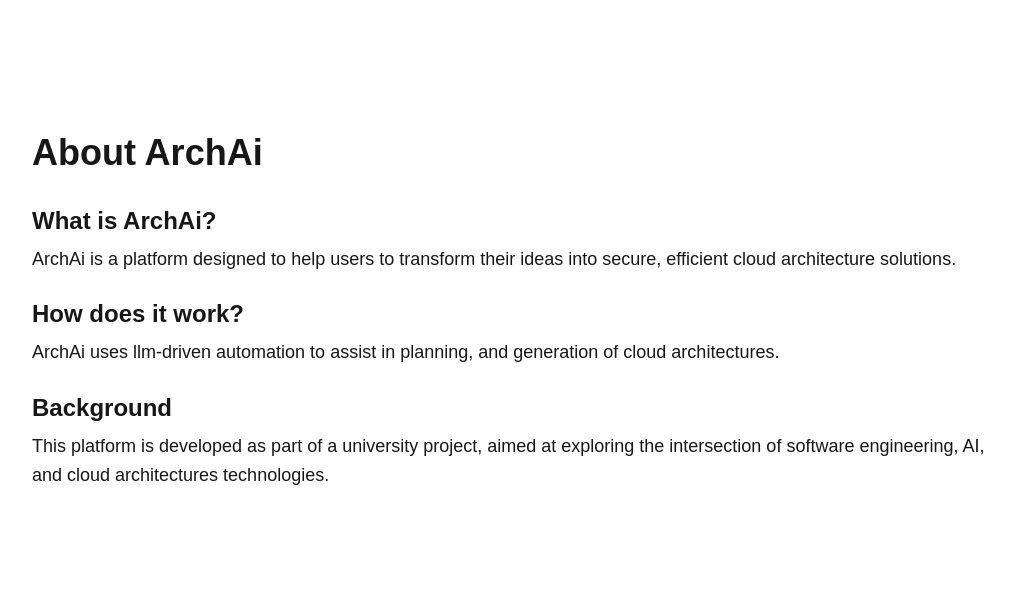
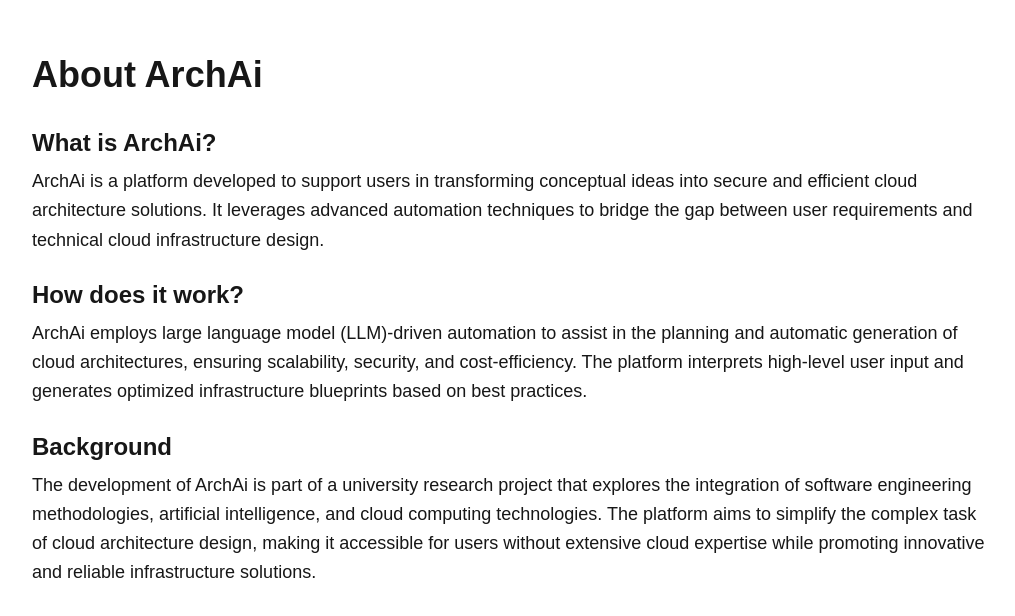
Before and after one commit to chrispl01/ArchAi, a Next.js app in the folder frontend/: page /about in a window 1280 px wide. Shown: the part 136-752 px from the top of the page, without its empty margins (128-1143 px from the left). Built offline with nearby package versions, Linux system fonts and the light colour scheme.

Commit message:
Update About Page

```diff
--- a/frontend/src/app/about/page.tsx
+++ b/frontend/src/app/about/page.tsx
@@ -1,11 +1,11 @@
 'use client';
-import BackButton from "@/components/BackButton";
+import BackButton from '@/components/BackButton';
 
 export default function About() {
   return (
     <div className="flex-col flex justify-center w-full min-h-[80vh] text-left px-4 sm:px-4 md:px-8 lg:px-24 xl:px-32 animate-slide-in-right-to-left">
       <div className="my-10">
-        <BackButton/>
+        <BackButton />
       </div>
 
       <h1 className="text-3xl sm:text-4xl font-bold mb-8 text-left">
@@ -16,8 +16,11 @@
           What is ArchAi?
         </h2>
         <p className="text-base sm:text-lg leading-relaxed">
-          ArchAi is a platform designed to help users to transform their ideas
-          into secure, efficient cloud architecture solutions.
+          ArchAi is a platform developed to support users in transforming
+          conceptual ideas into secure and efficient cloud architecture
+          solutions. It leverages advanced automation techniques to bridge the
+          gap between user requirements and technical cloud infrastructure
+          design.
         </p>
       </section>
 
@@ -26,8 +29,11 @@
           How does it work?
         </h2>
         <p className="text-base sm:text-lg leading-relaxed">
-          ArchAi uses llm-driven automation to assist in planning, and
-          generation of cloud architectures.
+          ArchAi employs large language model (LLM)-driven automation to assist
+          in the planning and automatic generation of cloud architectures,
+          ensuring scalability, security, and cost-efficiency. The platform
+          interprets high-level user input and generates optimized
+          infrastructure blueprints based on best practices.
         </p>
       </section>
 
@@ -36,9 +42,13 @@
           Background
         </h2>
         <p className="text-base sm:text-lg leading-relaxed">
-          This platform is developed as part of a university project, aimed at
-          exploring the intersection of software engineering, AI, and cloud
-          architectures technologies.
+          The development of ArchAi is part of a university research project
+          that explores the integration of software engineering methodologies,
+          artificial intelligence, and cloud computing technologies. The
+          platform aims to simplify the complex task of cloud architecture
+          design, making it accessible for users without extensive cloud
+          expertise while promoting innovative and reliable infrastructure
+          solutions.
         </p>
       </section>
     </div>
```
